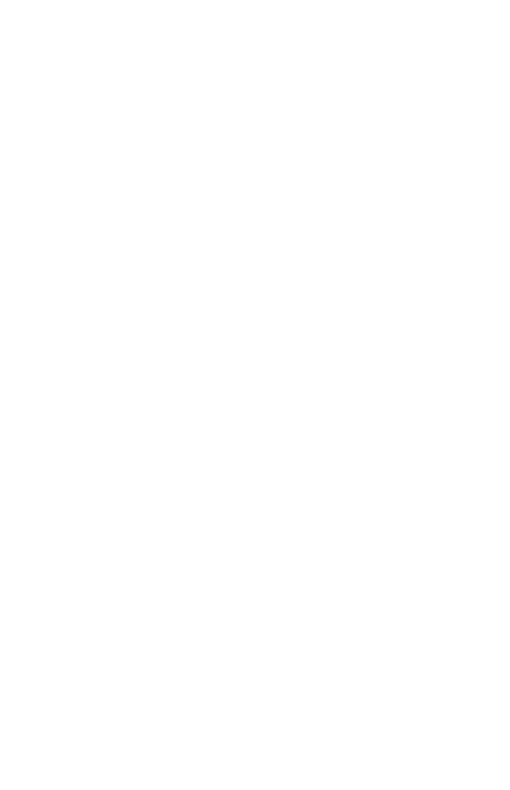
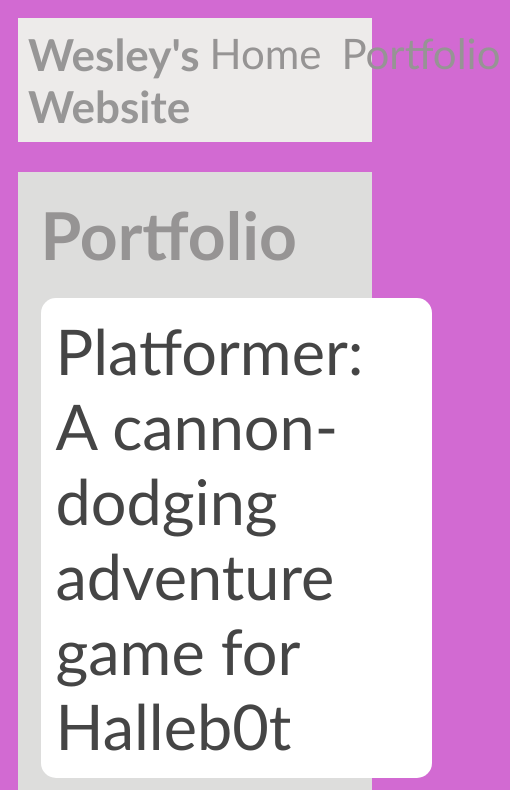
Before and after one commit to WesleyCalvit/WesleyCalvit.github.io, a plain HTML site: page portfolio.html in a window 390 px wide. Shown: the top 790 px of the page, 510 px wide, since content can reach past the window. Drawn offline with Linux system fonts and the light colour scheme.

Commit message:
add portfolio page to website

```diff
--- a/portfolio.html
+++ b/portfolio.html
@@ -0,0 +1,44 @@
+<!DOCTYPE html>
+<html>
+  <head>
+    <title>Wesley's Website</title>
+    <link rel="stylesheet" href="style.css" />
+  </head>
+
+  <body>
+    <!-- All Content -->
+    <div id="all-contents">
+      <nav>
+        <h1>Wesley's Website</h1>
+
+        <ul id = "nav-ul">
+            <li class="nav-li">
+                <a href="index.html">Home</a>
+              </li>
+            <li class="nav-li">
+                <a href="portfolio.html">Portfolio</a>
+              </li>
+        </ul>
+
+      </nav>
+
+      <main>
+        <div class="content">
+            <h1 id = "porttext">Portfolio</h1>
+            <ul id="portfolio">
+                <li>
+                    <a href="fsd-projects/platformer/">Platformer: A cannon-dodging adventure game for Halleb0t</a>
+                  </li>
+                  <li>
+                    <a href="fsd-projects/bouncing-box/">Bouncing Box: A fun introduction to web game development</a>
+                  </li>
+                  <li>
+                    <a href="fsd-projects/circularity/">Circularity: A poetic motion experiment with circles</a>
+                  </li>
+            </ul>
+          </div>
+
+      </main>
+    </div>
+  </body>
+</html>
--- a/style.css
+++ b/style.css
@@ -78,3 +78,78 @@ main {
     text-align: left;
 
 }
+.content h1 {
+    color: black;
+  }
+
+  #portfolio {
+    list-style-type: none;
+    padding-left: 0;
+  }
+
+  #portfolio li {
+    background: #fff;
+    padding: 10px;
+    border-radius: 10px;
+    margin-bottom: 10px;
+  }
+
+  #portfolio li:hover {
+    background: #eee;
+  }
+
+  #portfolio a {
+    text-decoration: none;
+    color: #454545;
+  }
+  #porttext {
+    color:#969494
+  }
+  @media screen and (min-width: 120px) and (max-width: 1080px) {
+    main {
+      height: 100ch;
+      zoom: 1.5;
+      display: grid;
+    }
+
+    h1 {
+      font-size: 44px;
+    }
+
+    h2 {
+      font-size: 42px;
+    }
+
+    h3 {
+      font-size: 36px;
+    }
+
+    #all-contents {
+      height: 100ch;
+      margin: none;
+    }
+
+    a {
+      font-size: 42px;
+    }
+
+    .sidebar {
+      margin-right: 0px;
+      justify-content: center;
+      align-items: center;
+    }
+
+    .sidebar-img {
+      width: 100%;
+    }
+
+    p,
+    li {
+      font-size: 24px;
+    }
+
+    .content {
+      align-content: center;
+      justify-content: center;
+    }
+  }
```
